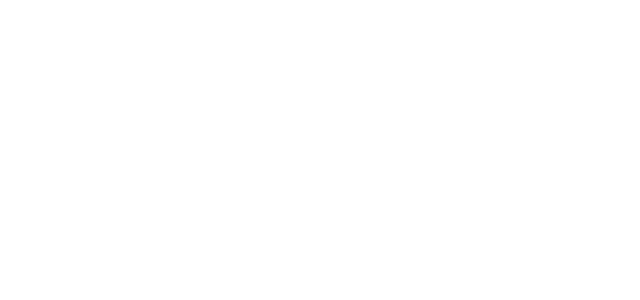
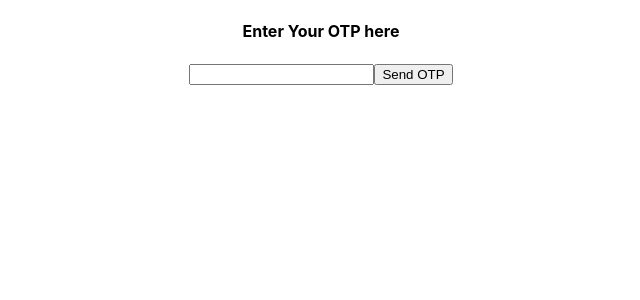
Before and after one commit to sidd98/otp-poc, a React (Create React App) app: page / in a window 1280 px wide. Shown: the top 300 px of the page, without its empty margins (319-959 px from the left). Built offline with nearby package versions, Linux system fonts and the light colour scheme.

Commit message:
set state true

```diff
--- a/src/components/main.js
+++ b/src/components/main.js
@@ -5,7 +5,7 @@
 
 function Main() {
   const [mobileNumber, setMobileNumber] = useState("");
-  const [isSend, setIsOtpSend] = useState(false);
+  const [isSend, setIsOtpSend] = useState(true);
 
   const handleOtpGeneration = () => {
     setIsOtpSend(true);
```
